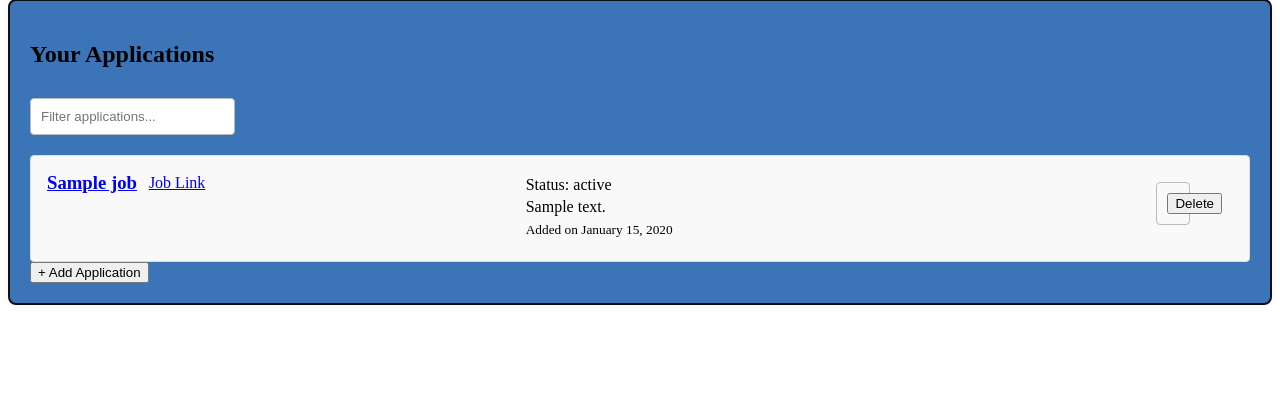
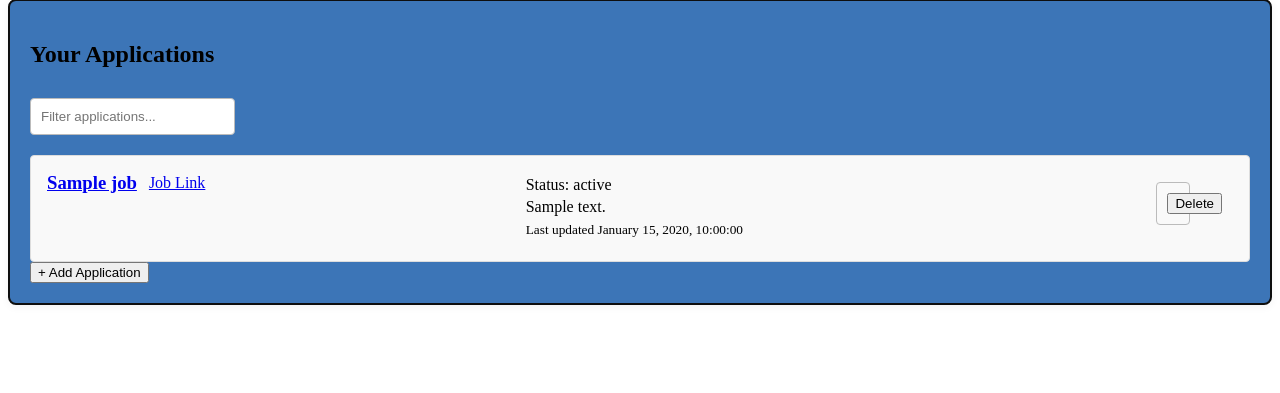
Before and after one commit to patrick85674/Job-tracker, a Django app: template apps/dashboard/templates/dashboard/dashboard.html in a window 1280 px wide. Shown: the part 407-800 px from the top of the page. Run offline with Django 5.2, Linux system fonts and the light colour scheme; the template is opened without the code that fills it: most values are stand-ins (such as "Sample title", 1, 10 or a date in 2020); some libraries are stand-ins or nearby versions.

Commit message:
Fix: Changed updated at in both lists  to Month, Day, Year, Hour:Minute:Second

```diff
--- a/apps/application/templates/partials/application_list_partial.html
+++ b/apps/application/templates/partials/application_list_partial.html
@@ -16,7 +16,7 @@
     <div class="application-right">
         <p>Status: {{ item.get_status_display }}</p>
         <p>{{ item.job.job_description }}</p>
-        <small>Added on {{ item.created_at|date:"F j, Y" }}</small>
+        <small>Last updated {{ item.updated_at|date:"F j, Y, H:i:s" }}</small>
     </div>
     <div>
         <!-- Delete button -->
```
